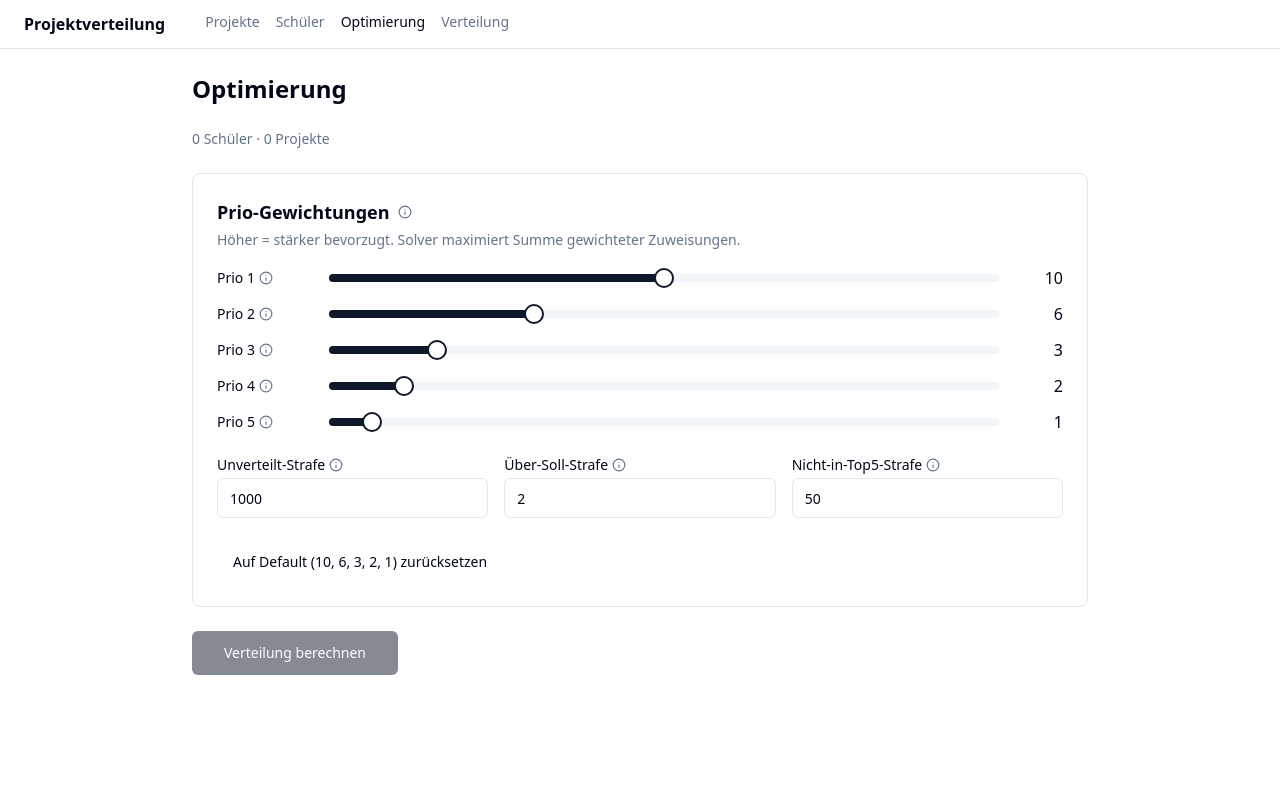
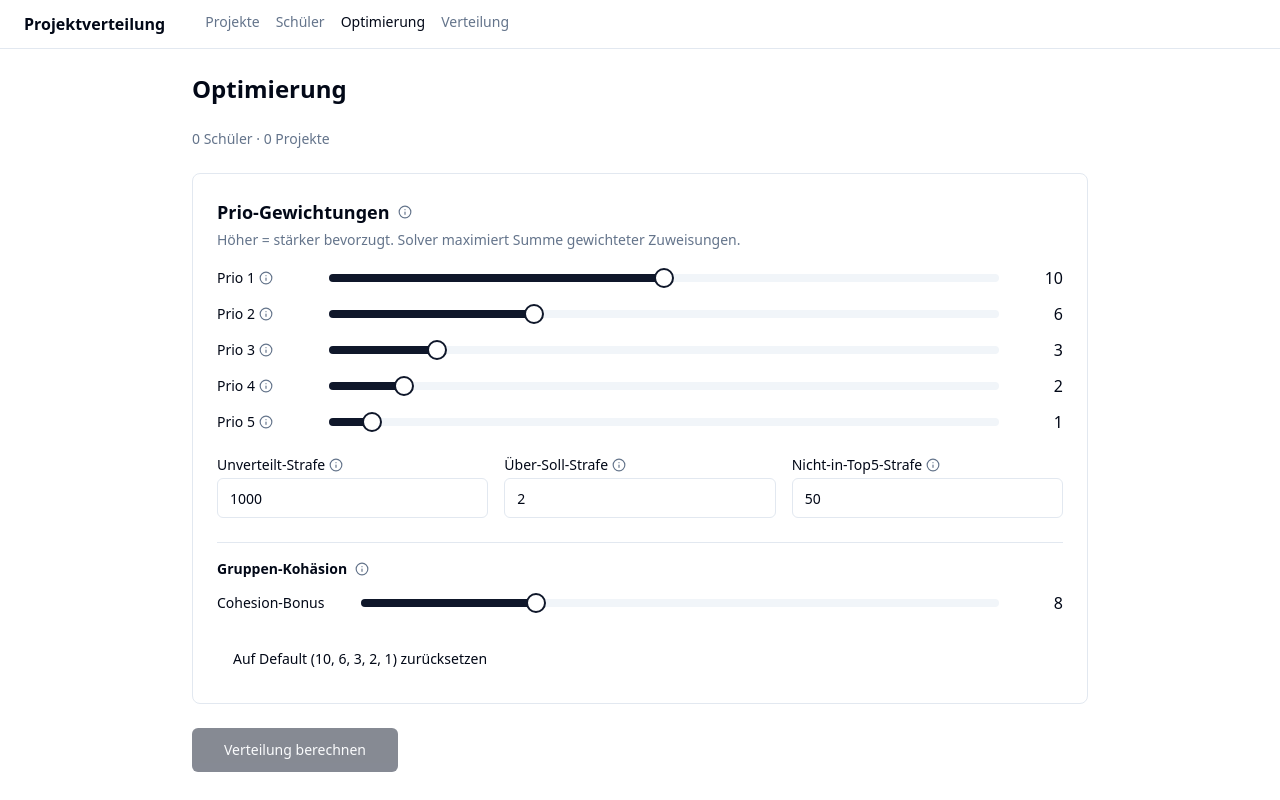
Before and after one commit to smart-byte/wunschplatz, a React (Vite) app: page /optimize in a window 1280 px wide. Built offline with nearby package versions, Linux system fonts and the light colour scheme.

Commit message:
feat(solver): configurable group cohesion bonus with subgroup splitting

```diff
--- a/src/components/optimize/SolverConfigForm.tsx
+++ b/src/components/optimize/SolverConfigForm.tsx
@@ -145,6 +145,36 @@ export function SolverConfigForm() {
           </div>
         </div>
 
+        <div className="border-t pt-4">
+          <div className="flex items-center gap-2 mb-3">
+            <h3 className="text-sm font-semibold">Gruppen-Kohäsion</h3>
+            <InfoBadge>
+              Bonus-Punkte für jedes zusätzliche Mitglied einer Gruppe im
+              <strong> gleichen Projekt</strong>. Höher = der Solver gibt mehr
+              Prio-Punkte auf, um Gruppen zusammenzuhalten. Bei <strong>0</strong>
+              werden Gruppen wie Einzel-Schüler behandelt.
+              <br /><br />
+              <span className="font-medium">Faustregel:</span> Gruppe akzeptiert
+              Prio-Rang k wenn <code>bonus × (n−1) ≥ (10−w[k]) × n</code>
+              (n = Subgruppen-Größe, w = Prio-Gewichtungen). Standard 8 hält
+              Gruppen bei Prio 1-2 zusammen, lässt sie ab Prio 3+ eher splitten.
+            </InfoBadge>
+          </div>
+          <div className="flex items-center gap-4">
+            <Label htmlFor="groupCohesion" className="w-32">Cohesion-Bonus</Label>
+            <Slider
+              id="groupCohesion"
+              value={[config.groupCohesionBonus]}
+              min={0}
+              max={30}
+              step={1}
+              onValueChange={(v) => setConfig({ ...config, groupCohesionBonus: v[0] })}
+              className="flex-1"
+            />
+            <span className="w-12 text-right tabular-nums">{config.groupCohesionBonus}</span>
+          </div>
+        </div>
+
         <Button variant="ghost" onClick={reset}>Auf Default ({defaultSolverConfig.priorityWeights.join(', ')}) zurücksetzen</Button>
       </div>
     </TooltipProvider>
--- a/src/solver/preassignGroups.ts
+++ b/src/solver/preassignGroups.ts
@@ -1,4 +1,4 @@
-import type { Project, Student } from '@/types';
+import type { Project, Student, SolverConfig } from '@/types';
 
 export type GroupPreassignment = {
   projectId: string;
@@ -8,21 +8,30 @@ export type GroupPreassignment = {
 export type PreassignResult = {
   preassignments: Map<string, GroupPreassignment>; // studentId → assignment
   consumedCapacity: Map<string, number>;           // projectId → seats taken by groups
-  remainingStudents: Student[];                    // students NOT preassigned (singletons + unfittable groups)
+  remainingStudents: Student[];                    // students NOT preassigned
 };
 
 /**
- * Greedy pre-assignment of student groups (size ≥ 2) to projects.
- * Larger groups go first to handle capacity contention.
- * For each group, walks shared priorities in order and assigns to the first
- * project that (a) accepts EVERY member's grade and (b) has enough free seats
- * for the whole group. Groups that don't fit anywhere are left for MCMF.
+ * Greedy group pre-assignment with cohesion-vs-priority trade-off.
+ *
+ * For each group (largest first) the solver tries to seat as large a subgroup
+ * as possible at as high a priority as possible. A placement is accepted only
+ * when the cohesion bonus outweighs the priority drop:
+ *
+ *   bonus × (subgroupSize − 1)  ≥  (maxWeight − weightAtRank) × subgroupSize
+ *
+ * Members that can't be placed together fall through to the MCMF solver and
+ * are assigned individually.
  */
-export function preassignGroups(students: Student[], projects: Project[]): PreassignResult {
+export function preassignGroups(
+  students: Student[],
+  projects: Project[],
+  config: SolverConfig,
+): PreassignResult {
   const preassignments = new Map<string, GroupPreassignment>();
   const consumedCapacity = new Map<string, number>();
 
-  // Collect groups (size ≥ 2 only — singletons handled by MCMF).
+  // Collect groups of size ≥ 2; singletons are handled by MCMF.
   const groupsMap = new Map<string, Student[]>();
   for (const s of students) {
     if (!s.groupId) continue;
@@ -30,29 +39,46 @@ export function preassignGroups(students: Student[], projects: Project[]): Preas
     groupsMap.get(s.groupId)!.push(s);
   }
   const groups = [...groupsMap.values()].filter((m) => m.length >= 2);
-
-  // Sort by size descending — larger groups win contended slots.
   groups.sort((a, b) => b.length - a.length);
 
+  const maxWeight = Math.max(...config.priorityWeights);
+  const bonus = config.groupCohesionBonus;
+
   for (const members of groups) {
-    const proto = members[0]; // priorities are shared across the group
-    const size = members.length;
-    const memberGrades = members.map((m) => m.grade);
+    const proto = members[0]; // shared priorities (enforced by store)
+    let unplaced = [...members];
+
+    // Repeatedly try to place the largest possible subgroup of the remaining
+    // unplaced members. Subgroup size shrinks each iteration; if no size fits
+    // anywhere acceptable, stop and let MCMF handle the rest.
+    while (unplaced.length >= 2) {
+      let placed = false;
+      // Try subgroups from largest to smallest (down to 2).
+      for (let size = unplaced.length; size >= 2 && !placed; size--) {
+        const subgroup = unplaced.slice(0, size);
+        const subgroupGrades = subgroup.map((s) => s.grade);
         for (let k = 0; k < proto.priorities.length; k++) {
           const projId = proto.priorities[k];
           const project = projects.find((p) => p.id === projId);
           if (!project) continue;
-      // Project must accept every member's grade.
-      if (!memberGrades.every((g) => project.grades.includes(g))) continue;
+          if (!subgroupGrades.every((g) => project.grades.includes(g))) continue;
           const used = consumedCapacity.get(projId) ?? 0;
-      const free = project.maxCapacity - used;
-      if (free >= size) {
-        for (const m of members) {
+          if (project.maxCapacity - used < size) continue;
+          // Threshold check: is the prio drop worth the cohesion gain?
+          const cohesionGain = bonus * (size - 1);
+          const prioCost = (maxWeight - config.priorityWeights[k]) * size;
+          if (cohesionGain < prioCost) continue;
+          // Accept placement.
+          for (const m of subgroup) {
             preassignments.set(m.id, { projectId: projId, priorityRank: k + 1 });
           }
           consumedCapacity.set(projId, used + size);
+          unplaced = unplaced.slice(size);
+          placed = true;
           break;
         }
+      }
+      if (!placed) break;
     }
   }
 
--- a/src/solver/solve.ts
+++ b/src/solver/solve.ts
@@ -14,7 +14,7 @@ export function solveAssignments(
   config: SolverConfig,
 ): SolveResult {
   // Stage 1: greedy group pre-assignment
-  const pre = preassignGroups(students, projects);
+  const pre = preassignGroups(students, projects, config);
 
   // Stage 2: MCMF on remaining students with reduced project capacities
   const adjustedProjects: Project[] = projects.map((p) => {
--- a/src/types.ts
+++ b/src/types.ts
@@ -29,6 +29,7 @@ export type SolverConfig = {
   unmatchedPenalty: number;
   overTargetPenalty: number;
   notInTop5Penalty: number;
+  groupCohesionBonus: number;
 };
 
 export const defaultSolverConfig: SolverConfig = {
@@ -36,6 +37,7 @@ export const defaultSolverConfig: SolverConfig = {
   unmatchedPenalty: 1000,
   overTargetPenalty: 2,
   notInTop5Penalty: 50,
+  groupCohesionBonus: 8,
 };
 
 export type SolverStats = {
```
Also changed, not shown: 1 other file (tests, documents, lock files or other folders). Lines whose indentation alone changed are shown as unchanged.
